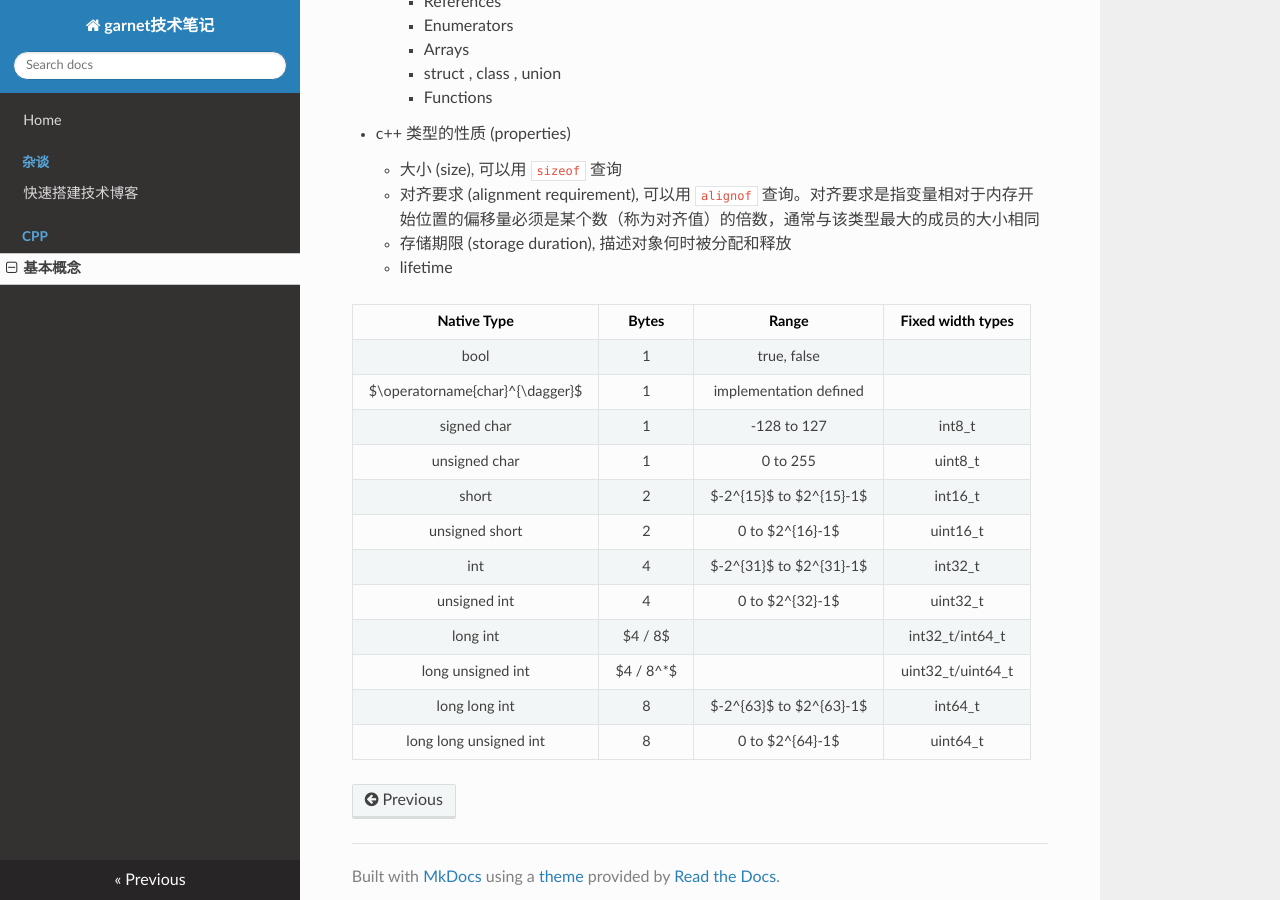
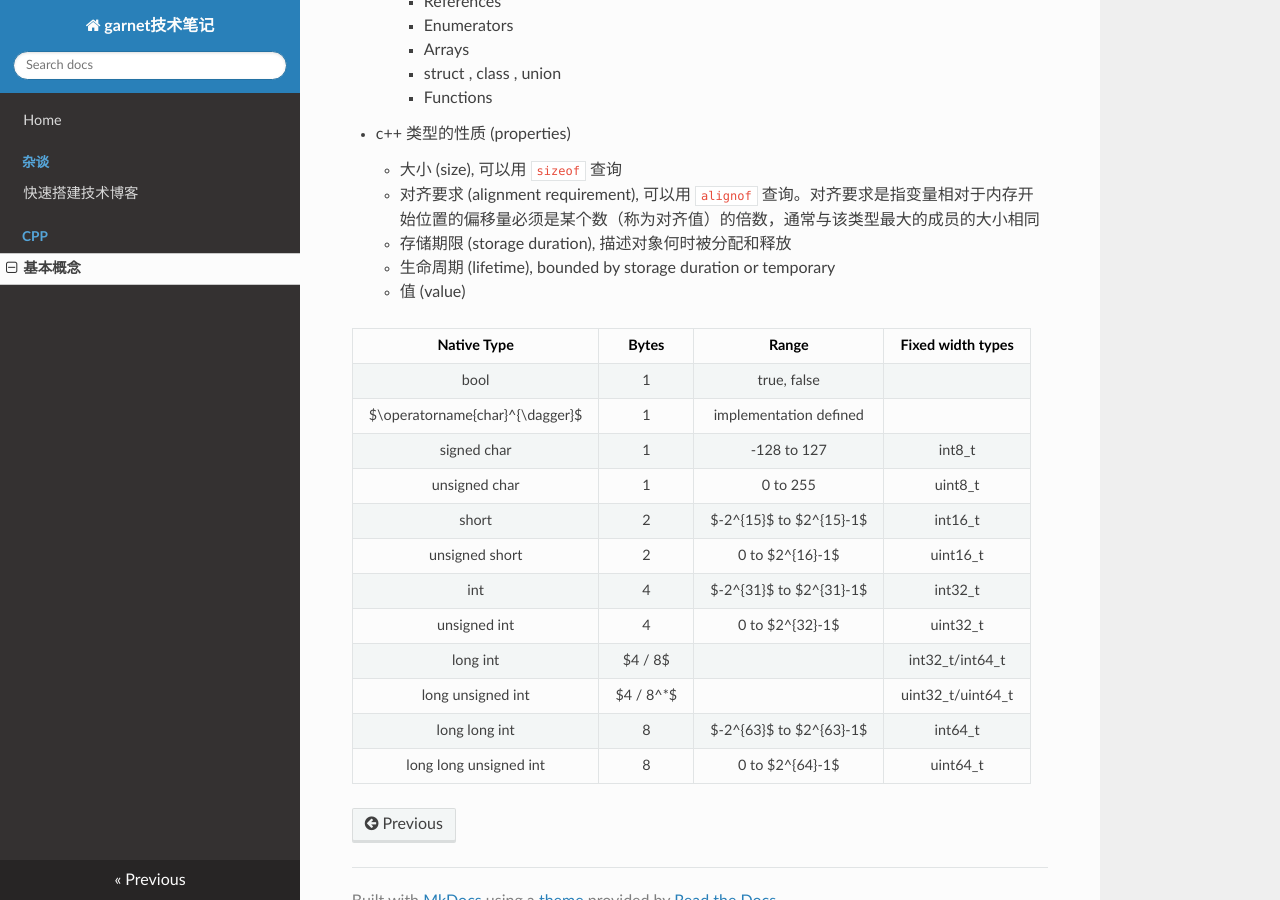
Before and after one commit to ymma98/technotes, an MkDocs documentation site: the page built from docs/cpp/基本概念.md, in a window 1280 px wide and 900 px high, scrolled down 1087 px. Built offline with MkDocs 1.6.1, drawn with Linux system fonts in a browser that asks for light colours; nearby versions of some CDN libraries.

Commit message:
docs/cpp/基本概念.md updated from https://stackedit.cn/

```diff
--- a/docs/cpp/基本概念.md
+++ b/docs/cpp/基本概念.md
@@ -42,7 +42,8 @@ g++ -std=c++26 <program.cpp> -o program
 	* 大小 (size), 可以用 `sizeof` 查询
 	* 对齐要求 (alignment requirement), 可以用 `alignof` 查询。对齐要求是指变量相对于内存开始位置的偏移量必须是某个数（称为对齐值）的倍数，通常与该类型最大的成员的大小相同
 	* 存储期限 (storage duration), 描述对象何时被分配和释放
-	* lifetime
+	* 生命周期 (lifetime), bounded by storage duration or temporary
+	* 值 (value)
 
 | Native Type | Bytes | Range | Fixed width types <br> <cstdint> |
 | :---: | :---: | :---: | :---: |
```
Also changed, not shown: other parts of docs/cpp/基本概念.md (+1 -1 lines).
